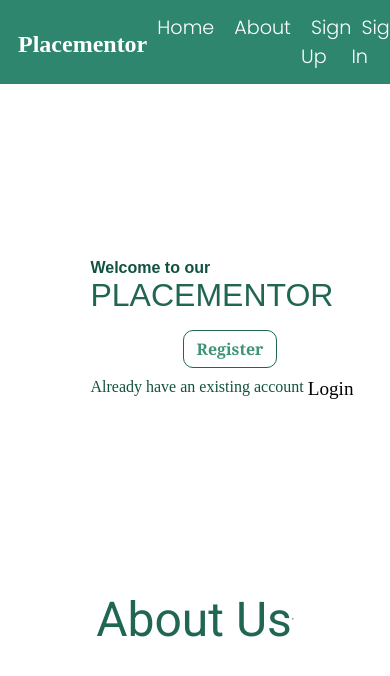
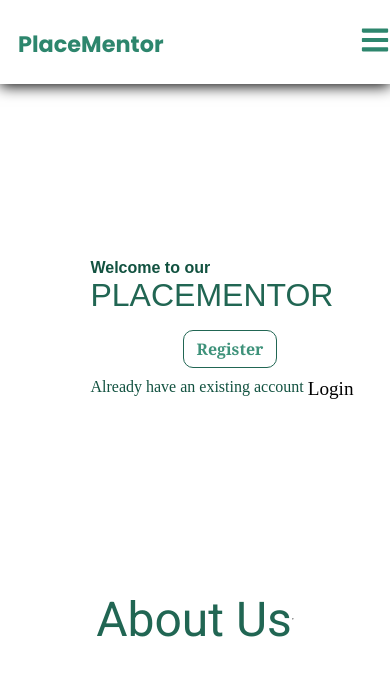
Before and after one commit to Nikhil-Gupta-prog/Placementor_app, a React (Create React App) app in the folder Client/client/: page / in a window 390 px wide. Shown: the top 676 px of the page. Built offline with nearby package versions, Linux system fonts and the light colour scheme.

Commit message:
update navbar with responsive functionality

```diff
--- a/Client/client/package.json
+++ b/Client/client/package.json
@@ -9,6 +9,7 @@
     "bootstrap": "^5.1.0",
     "react": "^17.0.2",
     "react-dom": "^17.0.2",
+    "react-icons": "^4.2.0",
     "react-router-dom": "^5.2.0",
     "react-scripts": "4.0.3",
     "web-vitals": "^1.1.2"
--- a/Client/client/src/Components/Header/Navbar.css
+++ b/Client/client/src/Components/Header/Navbar.css
@@ -4,8 +4,9 @@
     display: flex;
     justify-content: space-between;
     align-items: center;
-    background-color: #2d866d;
+    background-color: #fff;
     height: 10vh;
+    box-shadow: 0 2px 14px;
 
 }
 .parent_nav_list{
@@ -21,37 +22,55 @@ ul li {
 }
 ul li a{
     margin: 10px;
-    font-size: 1.2em;
-    color: #fff;
+    font-size: 1em;
+    color: #2d866d;
     text-decoration: none;
     font-family: 'Poppins', sans-serif;
-    font-weight: 300;
+    font-weight: 500;
+    text-decoration: none;
 
 }
 .nav_logo{
     margin: 4px 0 0 18px;
-    color: #fff;
+    color: #2d866d;
+    font-size: 1.4em;
+    font-family: 'Poppins', sans-serif;
+    font-weight: 800;
+
 }
 
-@media screen and (max-width: 490px) {
-    /* ul{
-        position: absolute;
-        display: flex;
-        right: 0px;
-        flex-direction: column;
-        height: 10vh;
-        align-items: center;
-        width: 100%;
-        top: 3vh;
-        transform: translateY(100%);
-        transition: transform 0.4s ease-in-out;
+
+@media screen and (max-width: 429px) {
+    .hamburger_icon{
+        display:block;
     }
-    .active{
-        transform: translateY(-30%);
+   .parent_nav_list{
+     display: none;
+   }
+   .parent_nav_list_mobileview{
+    position:fixed;
+    top: 63.4px;
+    left: 0;
+    background-color: #2d866d;
+    height: 60vh;
+    width:100%;
+    display: block;
+    text-align: center;
+    z-index: 4;
+    transition: all 0.3s ease;
+   }
+   nav ul li{
+        margin: 14px 0;
+   }
+   nav ul li a:hover{
+       background-color: #fff;
+       color: #2d866d;
 
-    }
-    .hamburger_icon{
-        display: block;
-    } */
-
+   }
+   nav ul li a{
+    color: #fff;
+    font-size: 1.3em;
+    font-family: 'Poppins', sans-serif;
+    font-weight: 500;
 }
+}
--- a/Client/client/src/Components/Header/Navbar.js
+++ b/Client/client/src/Components/Header/Navbar.js
@@ -1,6 +1,8 @@
 import React,{useState} from "react";
 import "./Navbar.css";
 import {Link} from "react-router-dom";
+import { FaBars } from 'react-icons/fa';
+import { IconContext } from "react-icons";
 
 const Navbar = () => {
   const [navResponse, setNavResponse] = useState(false);
@@ -8,13 +10,13 @@ const Navbar = () => {
     setNavResponse((prevState)=>!prevState);
   }
   return (
+
     <nav className="parent_nav">
+      <div> <h1 className="nav_logo" >PlaceMentor</h1>
+
+      </div>
       <div>
-          <h1 className="nav_logo" >Placementor</h1>
-      </div>
-      <nav className={navResponse?"nav_main active":"nav_main"}>
-        <div className="hamburger_icon" onClick={navToggleHandler}>Nikhil</div>
-        <ul className="parent_nav_list">
+      <ul className={navResponse ?"parent_nav_list_mobileview":"parent_nav_list "}>
           <li>
             <Link to ="/">Home</Link>
           </li>
@@ -38,7 +40,17 @@ const Navbar = () => {
             <Link to ="/profile">Profile</Link>
           </li>
         </ul>
-      </nav>
+      </div>
+      <div className="hamburger_icon" onClick={navToggleHandler}>
+      <IconContext.Provider
+      value={{ color: '#2d866d', size: '30px' }}
+    >
+      <div>
+        <FaBars />
+      </div>
+    </IconContext.Provider>
+        </div>
+
     </nav>
   );
 };
```
Also changed, not shown: 1 other file (tests, documents, lock files or other folders).
